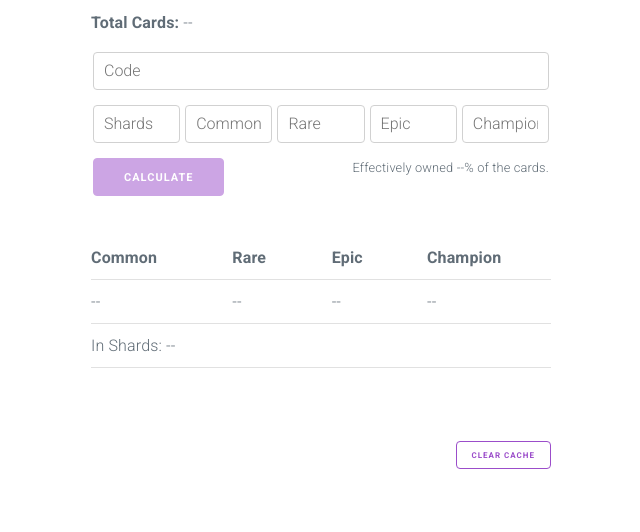
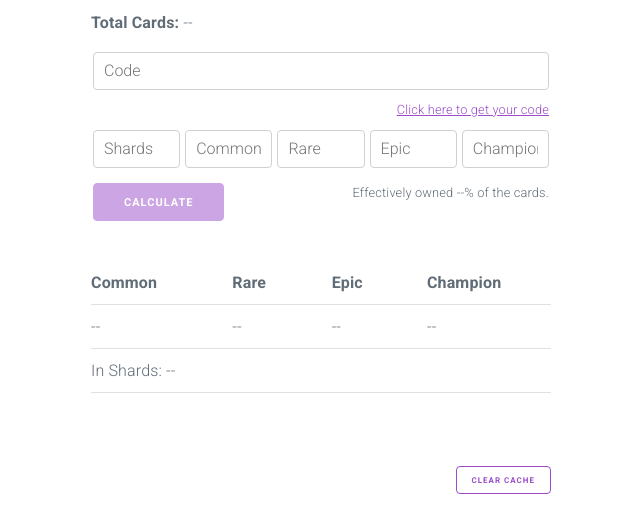
Before and after one commit to erencay/lor-web-utils, a plain HTML site: page index.html in a window 1280 px wide. Shown: the whole page, without its empty margins (319-959 px from the left). Drawn offline with nearby package versions, Linux system fonts and the light colour scheme; no server answers.

Commit message:
Update index.html

```diff
--- a/index.html
+++ b/index.html
@@ -142,6 +142,15 @@
         font-size: .8em;
         vertical-align: center;
       }
+
+      #code-href {
+        display: block;
+        margin-bottom: 10px;
+        margin-top: -5px;
+        font-size: .8em;
+        text-align: right;
+        text-decoration: underline;
+      }
     </style>
   </head>
 
@@ -155,6 +164,8 @@
       <form onsubmit="calculate(); return false;">
         <fieldset>
           <input type="text" placeholder="Code" id="code" value="">
+
+          <a id="code-href" target="_blank" href="https://app.mobalytics.gg/api-lor/v2/riot/cards">Click here to get your code</a>
 
           <div class="wild-cards">
             <input type="text" placeholder="Shards" id="shards" value="">
```
